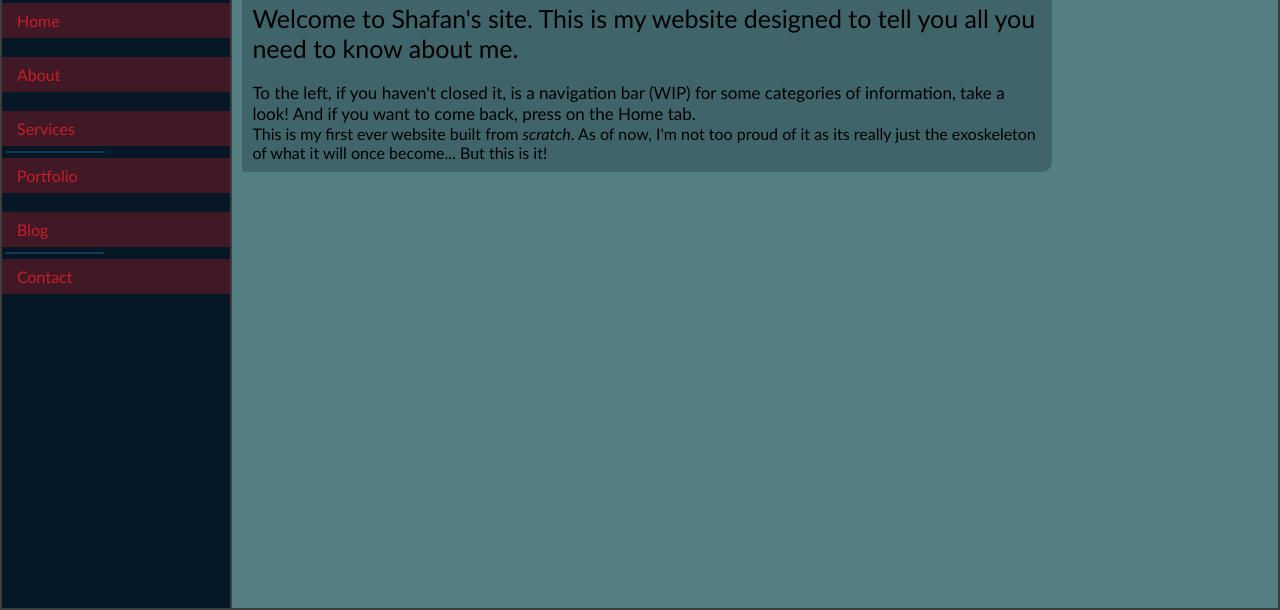
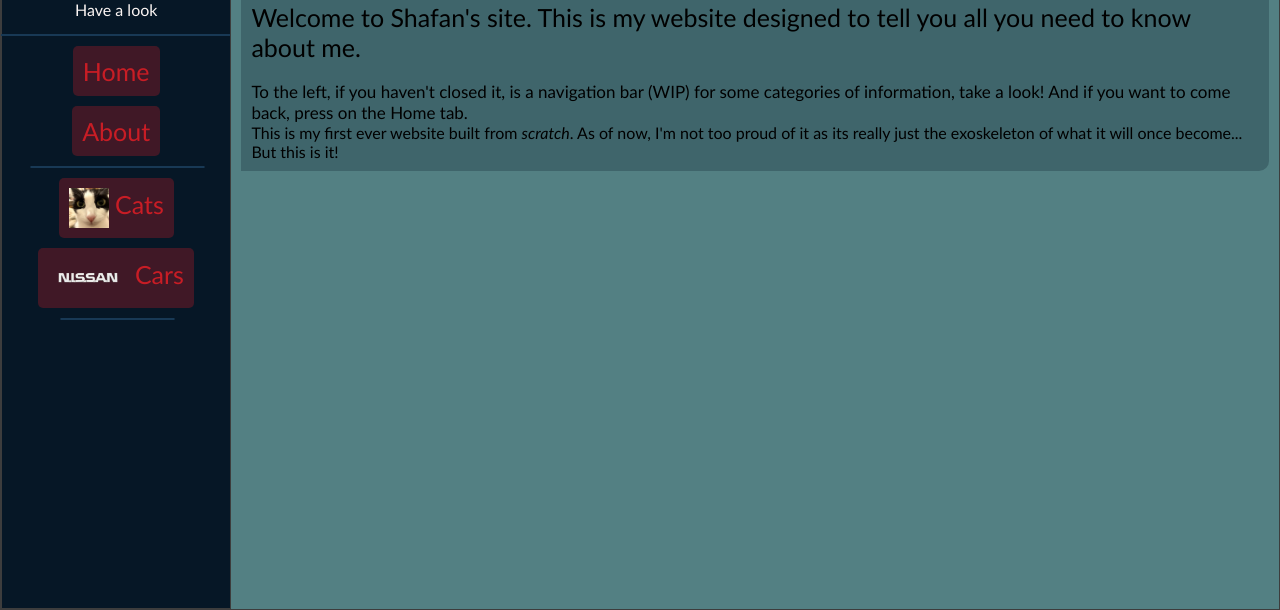
Before and after one commit to s1hiro/website, a plain HTML site: page index.html in a window 1280 px wide. Shown: the part 190-800 px from the top of the page. Drawn offline with nearby package versions, Linux system fonts and the light colour scheme; some packages are replaced by stand-ins of ours.

Commit message:
Added Images

```diff
--- a/index.html
+++ b/index.html
@@ -4,7 +4,7 @@
 <head>
     <meta charset="UTF-8">
     <title>this is gonna take a long time isnt it</title>
-    <link rel="stylesheet" href="style.css"> <!-- Link our CSS file -->
+    <link rel="stylesheet" href="style.css">
 </head>
 
 <body>
@@ -15,42 +15,42 @@
     <script src="script.js"></script>
     <!-- p5 -->
 
-    <!-- <button id="toggleButton" class="menu-icon">
-        <span class="bar bar1"></span>
-        <span class="bar bar2"></span>
-        <span class="bar bar3"></span>
-    </button> -->
+            <!-- AKA TN -->
+    <nav class="topnav TN">
 
-    <nav class="topnav">
-        <!--  -->
+        <div id="TNtopleft">
+
+            <!--  -->
+
+        </div>
+
     </nav>
 
-    <!-- This will be our flex container for the sidebar and main content -->
     <div class="main-layout-area">
 
         <aside id="sidenav">
             <div class="sidenav-section sidenav-summary">
-                <h3>Sidebar Title</h3>
-                <p class="subtext">A short description or summary about this sidenavigation bar.</p>
+                <h3>About me</h3>
+                <br>
+                <p class="subtext">This section will be some basic navigation, along with a couple of my interests!</p>
+                <p class="subtext">Have a look</p>
             </div>
-            <hr class="sidenav-divider">
+            <hr class="main-sidenav-divider">
             <div class="sidenav-section">
-                <a id="one2" href="https://the.com">Home</a>
+                <a id="s1" href="https://the.com">Home</a>
                 <br>
-                <a href="https://the.com">About</a>
+                <a id="s2" href="https://the.com">About</a>
                 <br>
-                <a href="https://the.com">Services</a>
+
+                <hr class="sidenav-divider">
+
+                <a id="cats" href="https://resources.pangovet.com/pet-lifestyle/cats/national-tuxedo-cat-day/" target="_blank"> <img id="catimg" src="images/tuxcat.jpg" width="40" height="40">  Cats</a>
+                <br>
+                <a id="cars" href="https://www.hotcars.com/nissan-s14-silvia-what-we-love/" target="_blank"> <img id="nissanimg" src="images/whitenissan.png" width="80" height="40"> Cars</a>
+
             </div>
-            <hr class="sidenav-divider">
-            <div class="sidenav-section">
-                <a href="https://the.com">Portfolio</a>
-                <br>
-                <a href="https://the.com">Blog</a>
-            </div>
-            <hr class="sidenav-divider">
-            <div class="sidenav-section">
-                <a href="#">Contact</a>
-            </div>
+
+            <hr class="last-sidenav-divider">
         </aside>
 
         <div class="main-content">
@@ -74,7 +74,7 @@
             </div>
         </div>
 
-    </div> <!-- end .main-layout-area -->
+    </div>
 
 </body>
 
--- a/style.css
+++ b/style.css
@@ -2,16 +2,16 @@
 * {
     margin: 0;
     padding: 0;
-    box-sizing: border-box; /* Good practice for sizing calculations */
+    box-sizing: border-box;
 }
 
 html, body {
-    height: calc(100vh - 80px); /* Ensure html and body take full height */
+    height: calc(100vh - 80px);
 }
 
 body {
     font-family: "Trebuchet MS", Helvetica, sans-serif;
-    /* We'll manage the space for the topnav below */
+
 }
 
 /* topnav.css */
@@ -23,34 +23,53 @@ body {
     height: 80px;
     width: 100vw;
     background-image: linear-gradient(to right, #061726,#538083,  #538083);
-    position: fixed; /* Make it stick to the top */
-    top: 0; /* Pin it to the very top */
-    left: 0; /* Pin it to the very left */
-    z-index: 1000; /* Ensure it stays above other content */
+    position: fixed;
+    top: 0;
+    left: 0;
+    z-index: 1000;
 }
 
-/* New Flexbox Container for the main content area below the topnav */
 .main-layout-area {
     border: 1px solid #3d3d3d;
-    display: flex; /* Arrange sidebar and main-content side-by-side */
-    position: relative; /* Needed for calc() height below, and for potential sidenav positioning */
-    /* Push this entire area down to account for the fixed topnav */
-    margin-top: 80px; /* This needs to match the topnav's height */
-    height: calc(100vh - 80px); /* Fill the remaining viewport height */
-    overflow: hidden; /* Manage potential scrollbars here */
+    display: flex;
+    position: relative;
+    margin-top: 80px;
+    height: calc(100vh - 80px);
+    overflow: hidden;
 }
 
 /* sidenav.css */
 
+.main-sidenav-divider {
+    border-color: #183955;
+    width: 300px;
+    margin-left: 3px;
+    margin-top: 5px;
+    margin-bottom: 5px;
+    border-style: solid;
+    border-width: 1px;
+    border-radius: 15px;
+}
+
+.sidenav-section {
+    text-align: center;
+}
+
+#catimg, #nissanimg {
+    vertical-align: middle;
+}
+
 .sidenav-section a {
+    display: inline-block;
+    font-size: 25px;
     color: #C81D25;
-    width: auto;
     height: auto;
     background-color: rgba(200, 29, 38, 0.3);
     text-decoration: none;
-    box-shadow: none;
-    display: block;
-    padding: 8px 15px;
+    padding: 10px;
+    margin: 5px;
+    border-radius: 5px;
+    vertical-align: middle;
 }
 
 .sidenav-summary {
@@ -63,20 +82,31 @@ body {
     margin-left: 3px;
     margin-top: 5px;
     margin-bottom: 5px;
-    width: 100px;
+    width: 175px;
+    border-style: solid;
+    border-width: 1px;
+    border-radius: 15px;
+}
+
+.last-sidenav-divider {
+    border-color: #183955;
+    margin-left: 3px;
+    margin-top: 5px;
+    margin-bottom: 5px;
+    width: 115px;
     border-style: solid;
     border-width: 1px;
     border-radius: 15px;
 }
 
 #sidenav {
+    display: flex;
+    flex-direction: column;
+    align-items: center;
     border: 1px solid #3d3d3d;
     background-color: #061726;
     color: #FBF5F3;
-    width: 18vw; /* Fixed width for the sidebar */
-    flex-shrink: 0; /* Prevent sidebar from shrinking */
-    overflow-y: auto; /* Allow sidebar content to scroll if it overflows vertically */
-    /* Add transition for when it's toggled by JS */
+    width: 18vw;
     transition: width 0.5s ease;
 }
 
@@ -89,19 +119,19 @@ body {
     border: 1px solid #3d3d3d;
     background-color: #538083;
     color: #061726;
-    flex: 1; /* Allow main-content to grow and take all remaining horizontal space */
-    overflow-y: auto; /* Add scrolling to the main content if it overflows vertically */
-    /* Add transition for when it's toggled by JS */
     transition: width 0.5s ease, flex-grow 0.5s ease;
+    position: fixed;
+    top: 80px;
+    left: 18vw;
+    right: 0;
+    bottom: 0;
 }
 
 #main-text {
-    max-width: 810px; /* Use max-width for responsiveness */
-    width: 95%; /* Make it responsive */
     border-top-left-radius: 10px;
     border-bottom-right-radius: 10px;
     background-color: rgba(6, 23, 38, 0.25);
-    margin: 10px; /* Center the text block with auto margins, keeps 10px top/bottom */
+    margin: 10px;
     padding: 10px;
 }
 
```
Also changed, not shown: images/nissanpng.png (added), images/tuxcat.jpg (added), images/whitenissan.png (added).
